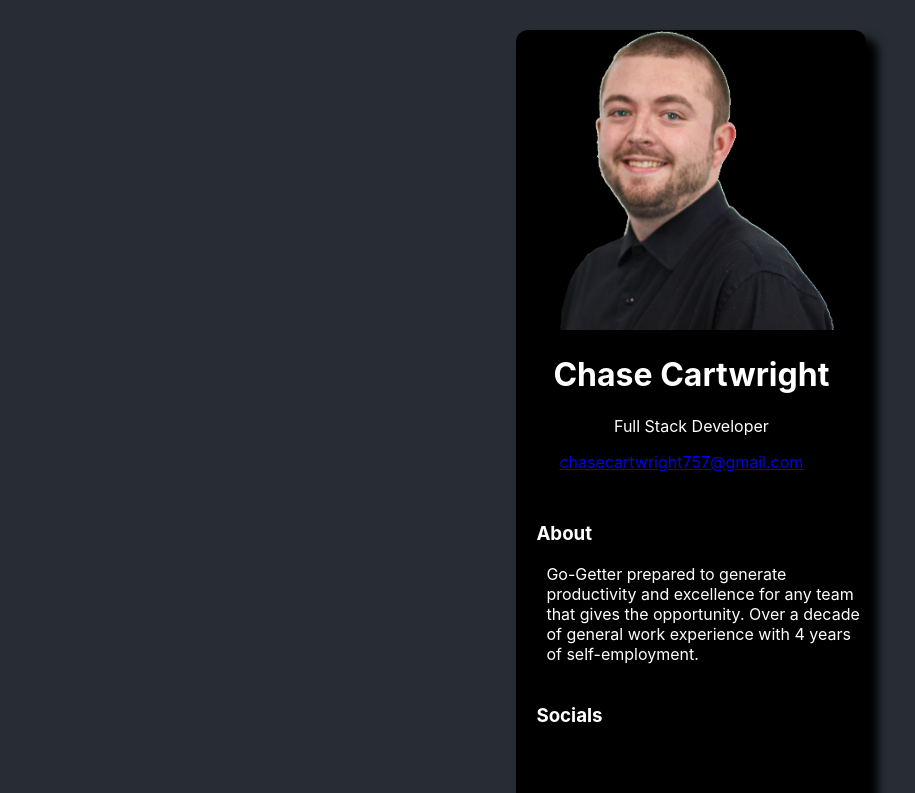
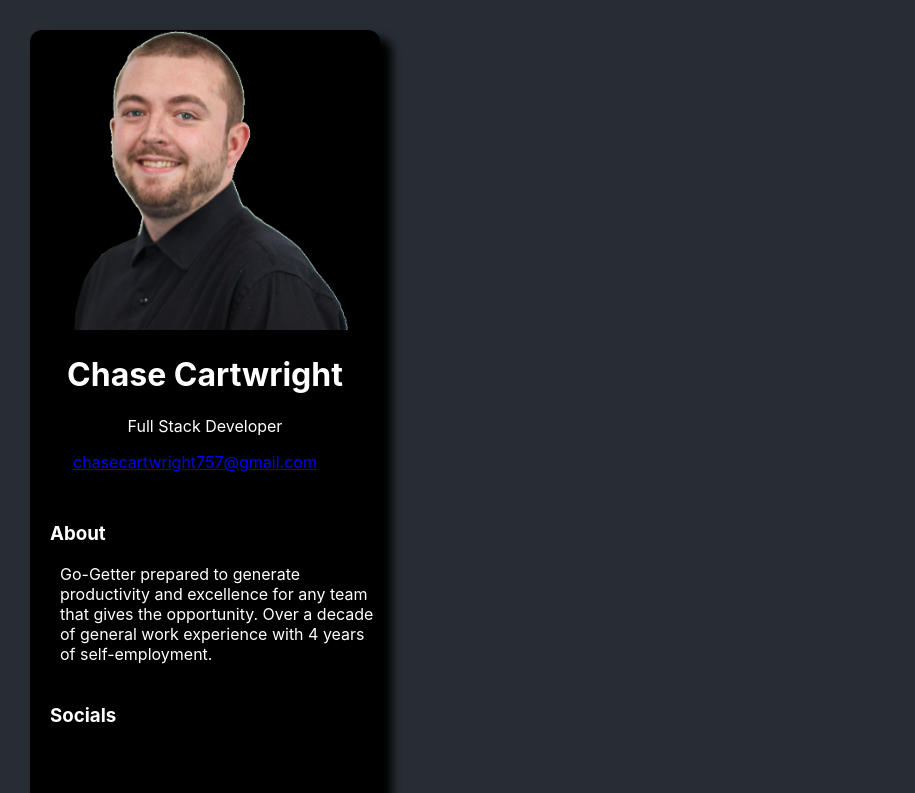
Before and after one commit to Chazzychouse/business-card, a React (Create React App) app: page / in a window 1280 px wide. Shown: the top 793 px of the page, without its empty margins (0-915 px from the left). Built offline with nearby package versions, Linux system fonts and the light colour scheme.

Commit message:
"CSS change"

```diff
--- a/src/index.css
+++ b/src/index.css
@@ -40,7 +40,6 @@ code {
   background-color: black;
   position: relative;
   align-items: center;
-  left: 38%;
   justify-content: center;
   width: 350px;
   height: 900px;
```
